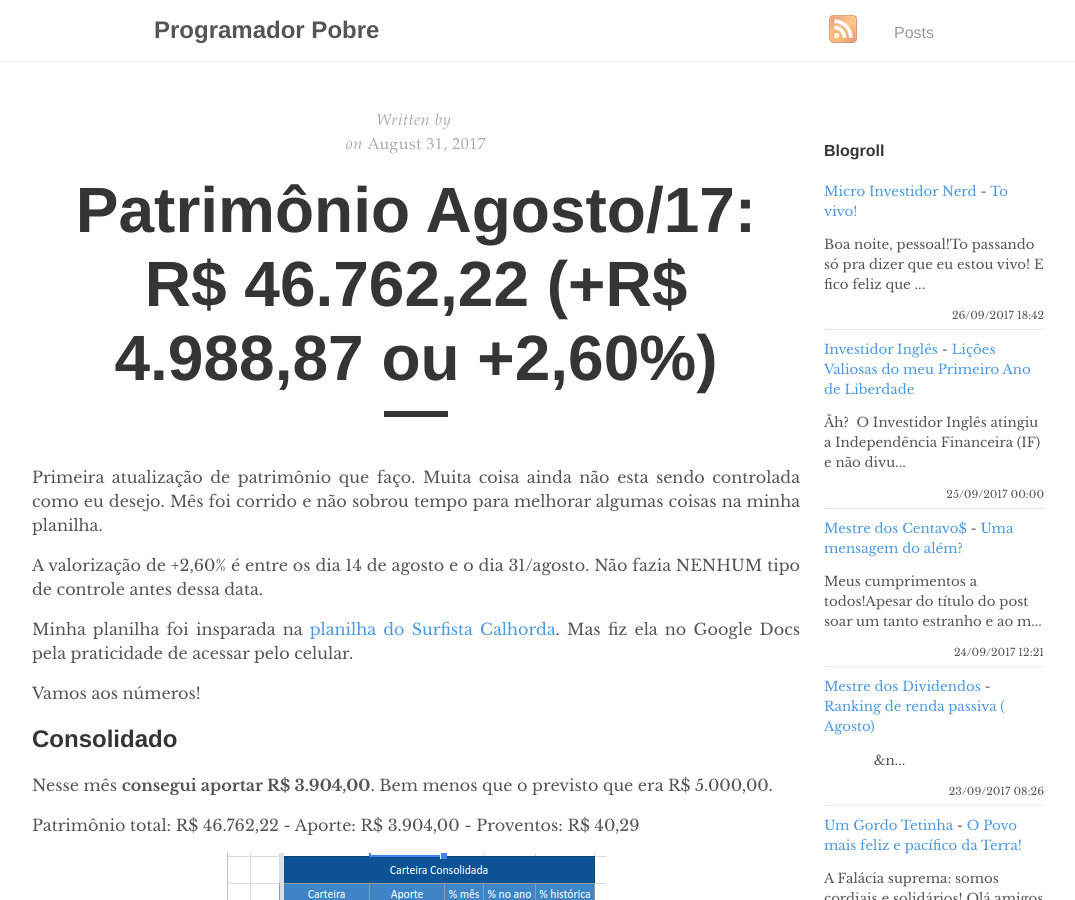
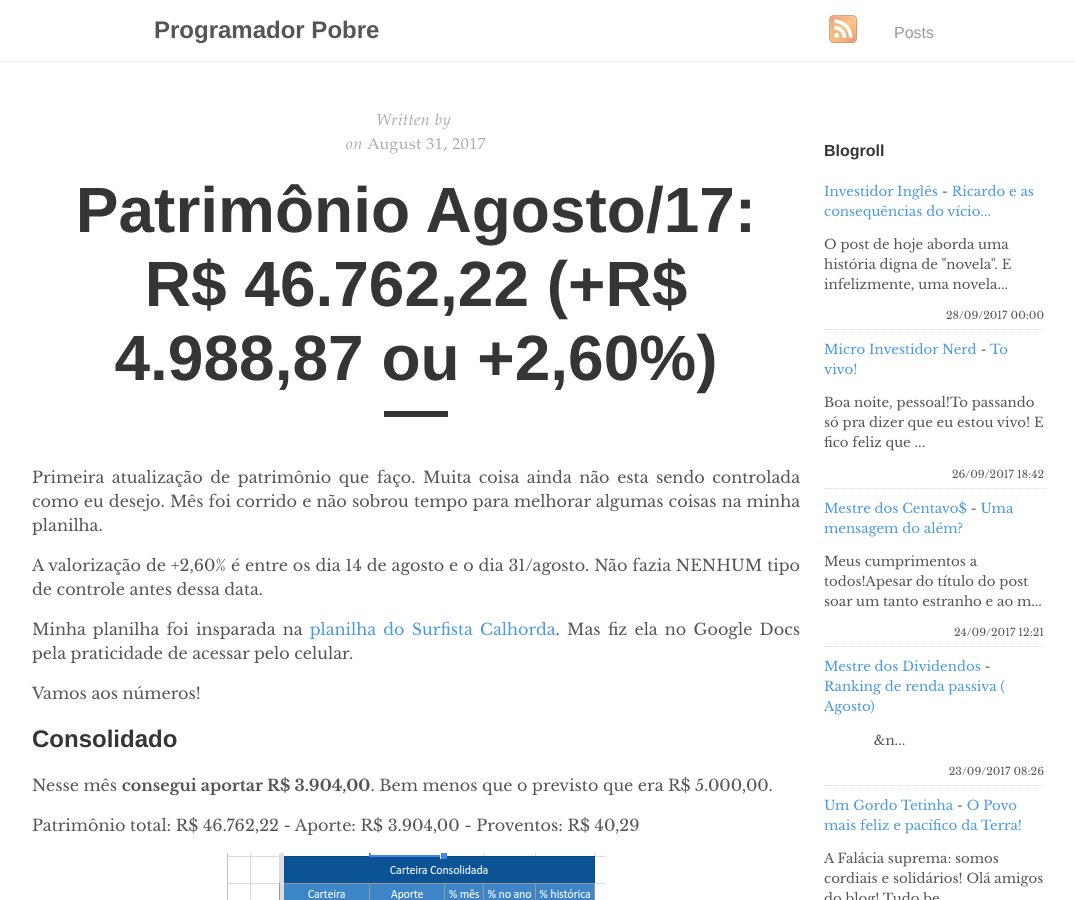
Before and after one commit to programadorpobre/programadorpobre.github.io, a Jekyll site: the page built from _posts/2017-08-31-fechamento-agosto.markdown, in a window 1280 px wide and 900 px high. Shown: the whole window, without its empty margins (96-1171 px from the left). Built offline with Jekyll 4.4.1, drawn with Linux system fonts in a browser that asks for light colours; comment, search, counter and statistics services are not loaded.

Commit message:
[ci skip] travis #54

```diff
--- a/_includes/feed-entries.html
+++ b/_includes/feed-entries.html
@@ -1,12 +1,12 @@
+<div class="feed-entry">
+    <a class="feed-entry-site-name" href="http://investidoringles.blogspot.com/">Investidor Inglês</a> - <a class="feed-entry-title" href="http://investidoringles.blogspot.com/2017/09/qual-a-consequencia-de-um-vicio.html">Ricardo e as consequências do vício...</a>
+    <p class="feed-entry-summary">O post de hoje aborda uma história digna de "novela". E infelizmente, uma novela...</p>
+    <time datetime="2017-09-28T00:00:00.000-03:00">28/09/2017 00:00</time>
+</div>
 <div class="feed-entry">
     <a class="feed-entry-site-name" href="http://microinvestidornerd.blogspot.com/">Micro Investidor Nerd</a> - <a class="feed-entry-title" href="http://microinvestidornerd.blogspot.com/2017/09/to-vivo.html">To vivo!</a>
     <p class="feed-entry-summary">Boa noite, pessoal!To passando só pra dizer que eu estou vivo! E fico feliz que ...</p>
     <time datetime="2017-09-26T18:42:00.001-07:00">26/09/2017 18:42</time>
-</div>
-<div class="feed-entry">
-    <a class="feed-entry-site-name" href="http://investidoringles.blogspot.com/">Investidor Inglês</a> - <a class="feed-entry-title" href="http://investidoringles.blogspot.com/2017/09/primeiro-ano-de-liberdade.html">Lições Valiosas do meu Primeiro Ano de Liberdade</a>
-    <p class="feed-entry-summary">Ãh?&nbsp; O Investidor Inglês atingiu a Independência Financeira (IF) e não divu...</p>
-    <time datetime="2017-09-25T00:00:00.000-03:00">25/09/2017 00:00</time>
 </div>
 <div class="feed-entry">
     <a class="feed-entry-site-name" href="http://mestredoscentavos.blogspot.com/">Mestre dos Centavo$</a> - <a class="feed-entry-title" href="http://mestredoscentavos.blogspot.com/2017/09/uma-mensagem-do-alem.html">Uma mensagem do além?</a>
```
